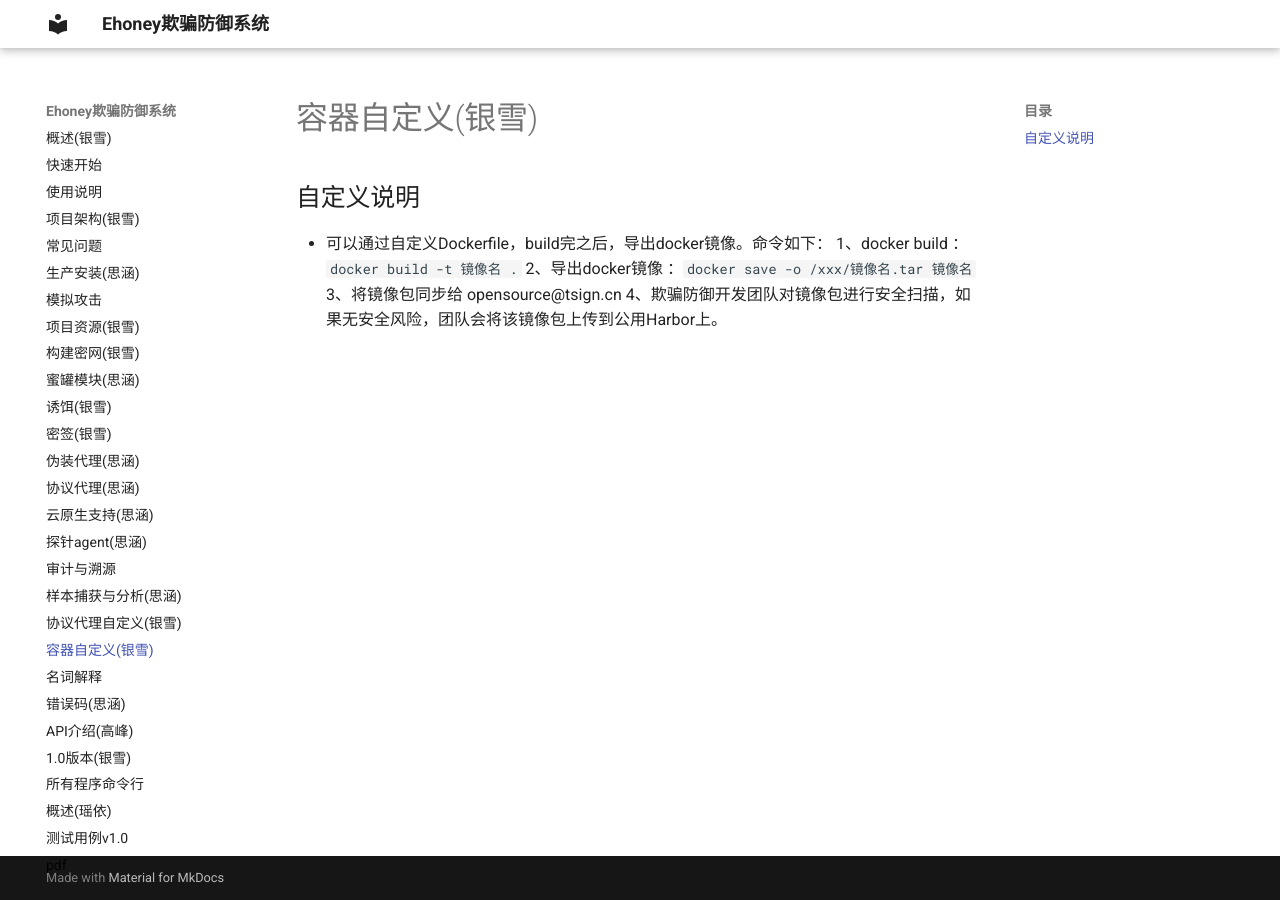
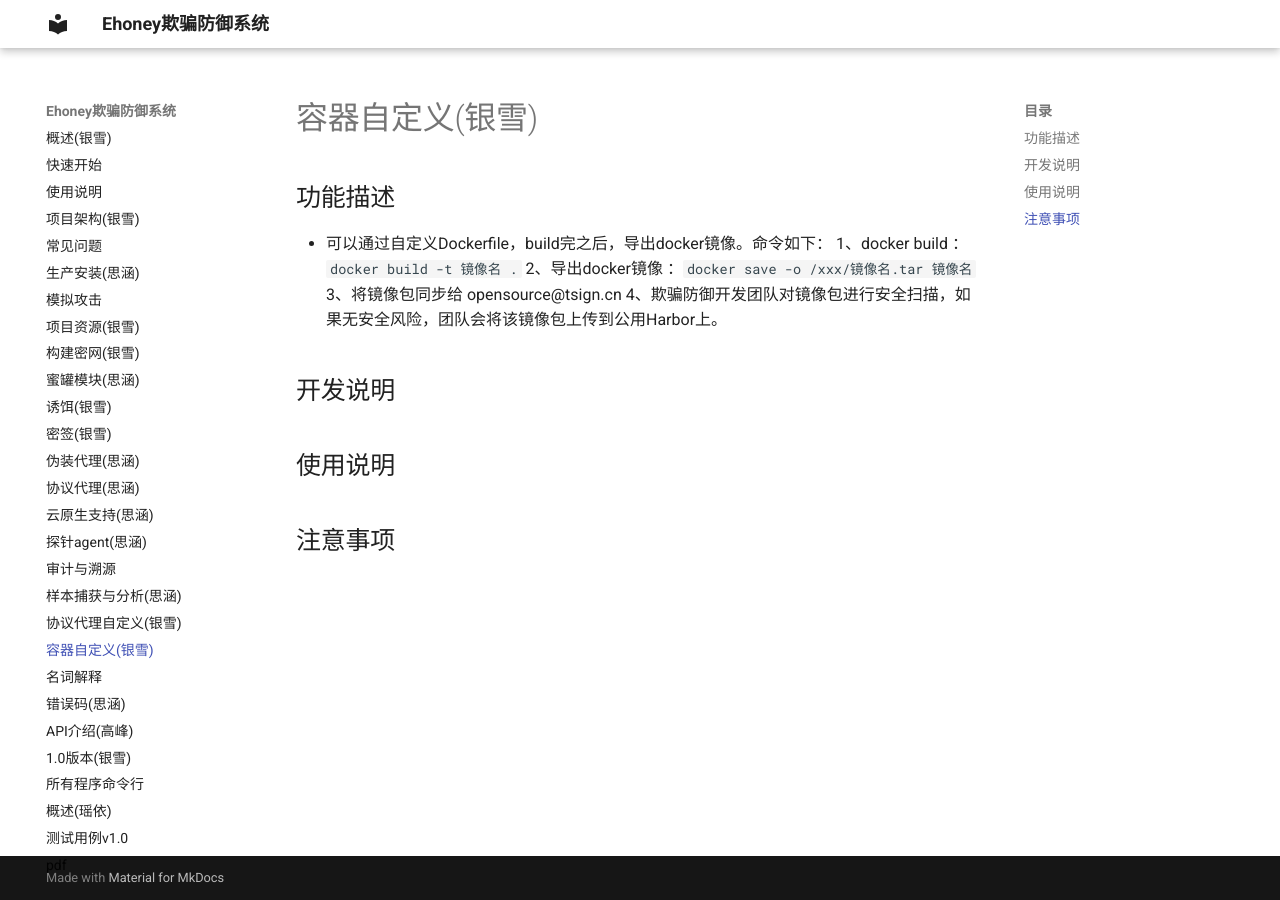
Before and after one commit to seccome/Ehoney, an MkDocs documentation site: the page built from doc/prefix_c9589f5e5218925a4cdd4dbf44f2dcb8.md, in a window 1280 px wide. Built offline with MkDocs 1.6.1 and Material for MkDocs 9.7.7, drawn with Linux system fonts in a browser that asks for light colours.

Commit message:
Update prefix_c9589f5e5218925a4cdd4dbf44f2dcb8.md

```diff
--- a/doc/prefix_c9589f5e5218925a4cdd4dbf44f2dcb8.md
+++ b/doc/prefix_c9589f5e5218925a4cdd4dbf44f2dcb8.md
@@ -1,6 +1,12 @@
-##自定义说明
+##功能描述
 * 可以通过自定义Dockerfile，build完之后，导出docker镜像。命令如下：
 1、docker build ：`docker build -t 镜像名 .`
 2、导出docker镜像 ：`docker save -o /xxx/镜像名.tar 镜像名`
 3、将镜像包同步给 opensource@tsign.cn
 4、欺骗防御开发团队对镜像包进行安全扫描，如果无安全风险，团队会将该镜像包上传到公用Harbor上。
+
+##开发说明
+
+##使用说明
+
+##注意事项
```
